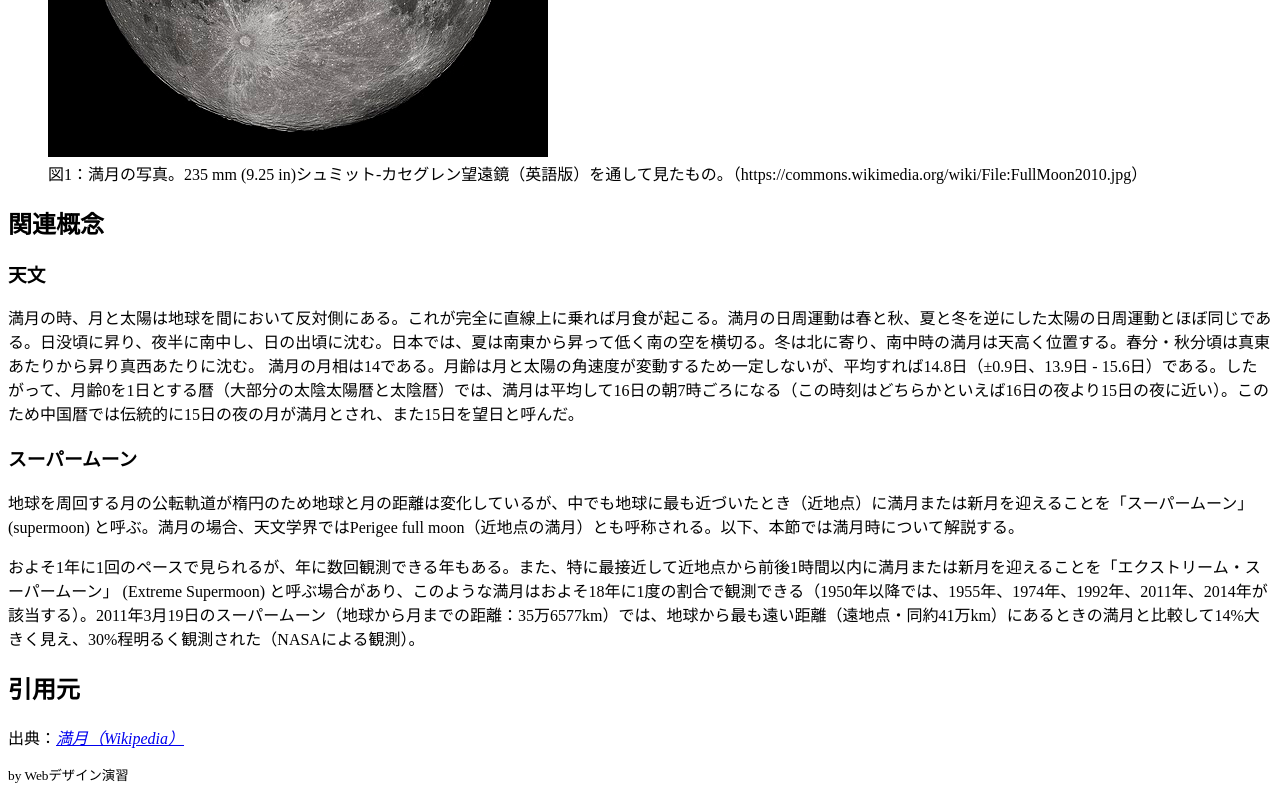
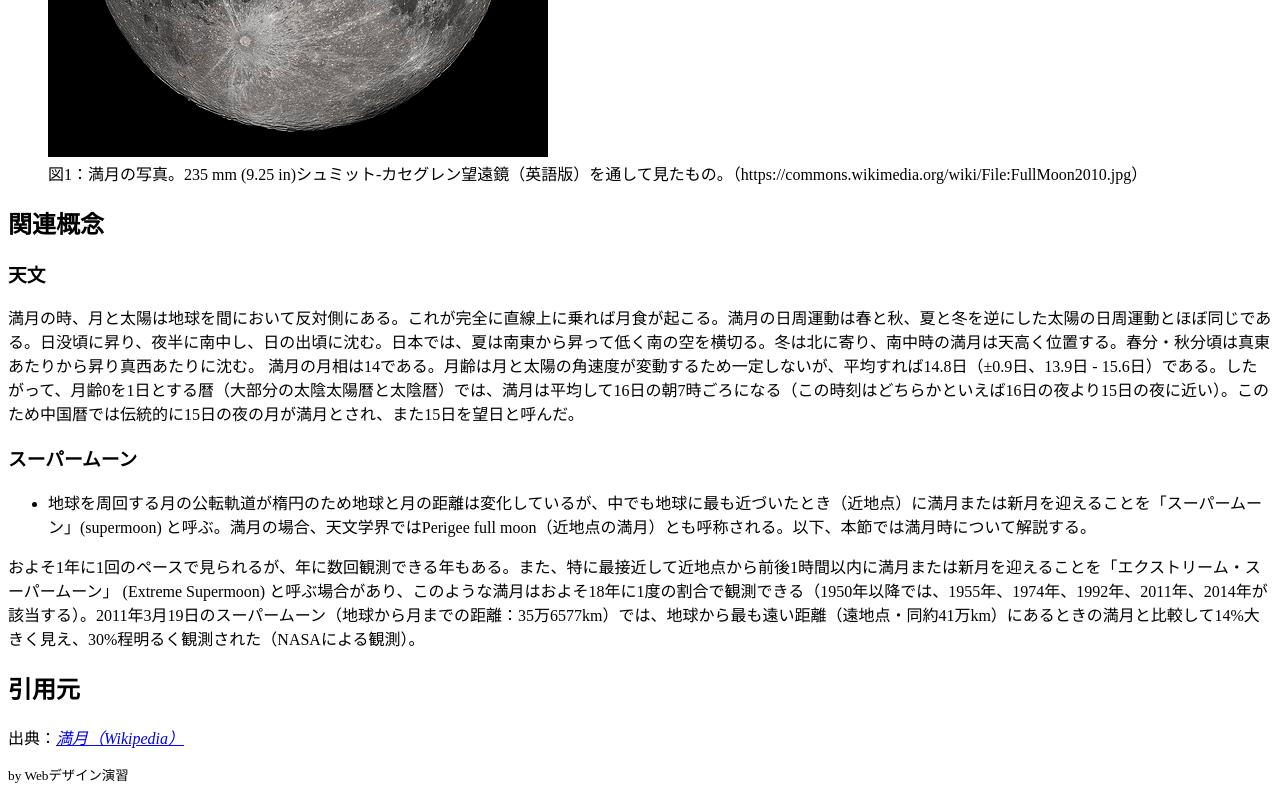
Before and after one commit to star-yzr/semantic_html, a plain HTML site: page index.html in a window 1280 px wide. Shown: the part 550-1350 px from the top of the page. Drawn offline with Linux system fonts and the light colour scheme.

Commit message:
Add files via upload

```diff
--- a/index.html
+++ b/index.html
@@ -26,7 +26,10 @@
         <p>満月の時、月と太陽は地球を間において反対側にある。これが完全に直線上に乗れば月食が起こる。満月の日周運動は春と秋、夏と冬を逆にした太陽の日周運動とほぼ同じである。日没頃に昇り、夜半に南中し、日の出頃に沈む。日本では、夏は南東から昇って低く南の空を横切る。冬は北に寄り、南中時の満月は天高く位置する。春分・秋分頃は真東あたりから昇り真西あたりに沈む。
         満月の月相は14である。月齢は月と太陽の角速度が変動するため一定しないが、平均すれば14.8日（±0.9日、13.9日 - 15.6日）である。したがって、月齢0を1日とする暦（大部分の太陰太陽暦と太陰暦）では、満月は平均して16日の朝7時ごろになる（この時刻はどちらかといえば16日の夜より15日の夜に近い）。このため中国暦では伝統的に15日の夜の月が満月とされ、また15日を望日と呼んだ。</p>
         <h3>スーパームーン</h3>
-        <p>地球を周回する月の公転軌道が楕円のため地球と月の距離は変化しているが、中でも地球に最も近づいたとき（近地点）に満月または新月を迎えることを「スーパームーン」(supermoon) と呼ぶ。満月の場合、天文学界ではPerigee full moon（近地点の満月）とも呼称される。以下、本節では満月時について解説する。</p>
+        <ul>
+            <li>地球を周回する月の公転軌道が楕円のため地球と月の距離は変化しているが、中でも地球に最も近づいたとき（近地点）に満月または新月を迎えることを「スーパームーン」(supermoon) と呼ぶ。満月の場合、天文学界ではPerigee full moon（近地点の満月）とも呼称される。以下、本節では満月時について解説する。</li>
+
+        </ul>
         <p>およそ1年に1回のペースで見られるが、年に数回観測できる年もある。また、特に最接近して近地点から前後1時間以内に満月または新月を迎えることを「エクストリーム・スーパームーン」 (Extreme Supermoon) と呼ぶ場合があり、このような満月はおよそ18年に1度の割合で観測できる（1950年以降では、1955年、1974年、1992年、2011年、2014年が該当する）。2011年3月19日のスーパームーン（地球から月までの距離：35万6577km）では、地球から最も遠い距離（遠地点・同約41万km）にあるときの満月と比較して14%大きく見え、30%程明るく観測された（NASAによる観測）。</p>
     </section>
     <aside>
```
